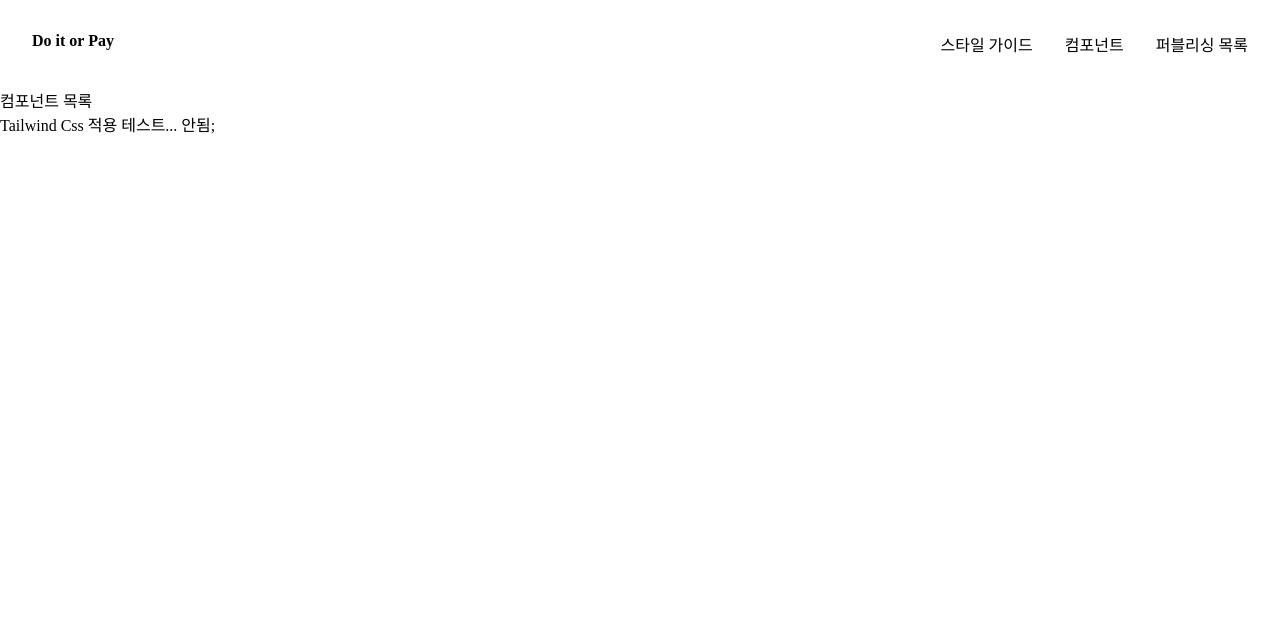
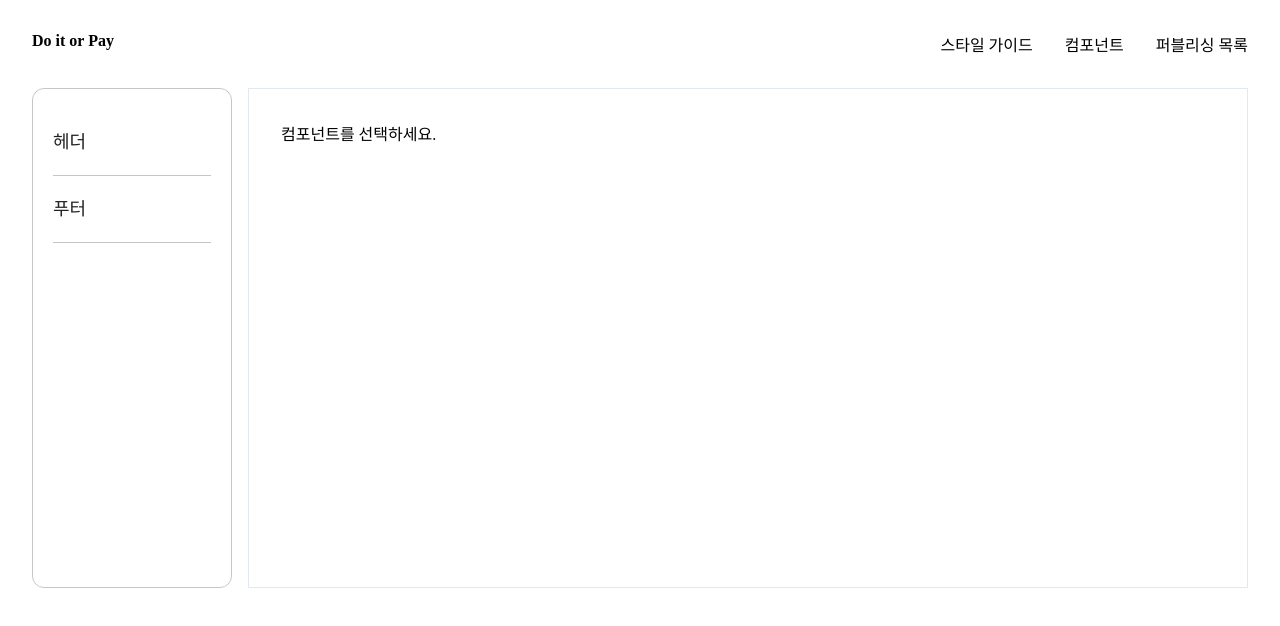
Before and after one commit to DoitorPay/Guide, a React (Vite) app in the folder frontend/: page /cmpguide in a window 1280 px wide. Shown: the top 626 px of the page. Built offline with nearby package versions, Linux system fonts and the light colour scheme; a web font is replaced by a local one.

Commit message:
컴포넌트 사이드바 추가

```diff
--- a/frontend/src/App.jsx
+++ b/frontend/src/App.jsx
@@ -1,12 +1,11 @@
 import React from "react";
 import Router from "./Router";
-import './assets/css/reset.css'
+import "./assets/css/reset.css";
 
 function App() {
   return (
     <div className="App">
       <Router />
-      <div className="bg-blue-500"> Tailwind Css 적용 테스트... 안됨; </div>
     </div>
   );
 }
--- /dev/null
+++ b/frontend/src/assets/css/cmp.css
@@ -0,0 +1,39 @@
+.cmp-sidebar {
+  display: flex;
+  justify-content: space-between;
+  gap: 1rem;
+  flex: 1 1 0%;
+}
+.cmp-sidebar__itemList ul {
+  width: 200px;
+  position: sticky;
+  min-height: 500px;
+  top: 100px;
+  border: 1px solid #c6c6c6;
+  border-radius: 12px;
+  padding: 20px;
+  white-space: nowrap;
+}
+.cmp-sidebar__itemList li {
+  display: block;
+  font-size: 18px;
+  line-height: 18px;
+  color: #222;
+  padding: 24px 0;
+  border-bottom: 1px solid #c6c6c6;
+}
+.cmp-sidebar__components {
+  padding: 2rem;
+  width: 100%;
+  border: 1px solid #e2e8f0;
+}
+.cmp-sidebar__components h3 {
+  font-size: 1.5rem;
+  font-weight: 700;
+  padding: 12px 0;
+}
+.cmp-sidebar__components .cmp-channel {
+  border: 1px solid #c6c6c6;
+  border-radius: 6px;
+  padding: 16px;
+}
--- /dev/null
+++ b/frontend/src/assets/css/cmp.scss
@@ -0,0 +1,46 @@
+.cmp-sidebar {
+  display: flex;
+  justify-content: space-between;
+  gap: 1rem;
+  flex: 1 1 0%;
+
+  &__itemList {
+    ul {
+      width: 200px;
+      position: sticky;
+      min-height: 500px;
+      top: 100px;
+      border: 1px solid #c6c6c6;
+      border-radius: 12px;
+      padding: 20px;
+      white-space: nowrap;
+    }
+
+    li {
+      display: block;
+      font-size: 18px;
+      line-height: 18px;
+      color: #222;
+      padding: 24px 0;
+      border-bottom: 1px solid #c6c6c6;
+    }
+  }
+
+  &__components {
+    padding: 2rem;
+    width: 100%;
+    border: 1px solid #e2e8f0;
+
+    h3 {
+      font-size: 1.5rem;
+      font-weight: 700;
+      padding: 12px 0;
+    }
+
+    .cmp-channel {
+      border: 1px solid #c6c6c6;
+      border-radius: 6px;
+      padding: 16px;
+    }
+  }
+}
--- a/frontend/src/component/cmpSidebar.jsx
+++ b/frontend/src/component/cmpSidebar.jsx
@@ -1 +1,40 @@
-import React, { useState } from 'react';
+import React, { useState } from "react";
+import "../assets/css/cmp.scss";
+// 컴포넌트 목록
+import Header from "../component/header";
+import Footer from "../component/footer";
+
+const itemList = [
+  { id: 1, name: "헤더", path: "../component/header", component: <Header /> },
+  { id: 2, name: "푸터", path: "../component/footer", component: <Footer /> },
+];
+
+export default function CmpSidebar() {
+  const [selectedItem, setSelectedItem] = useState(null);
+
+  return (
+    <div className="inner-wrap cmp-sidebar">
+      <div className="cmp-sidebar__itemList">
+        <ul>
+          {itemList.map((item) => (
+            <li key={item.id} onClick={() => setSelectedItem(item)}>
+              {item.name}
+            </li>
+          ))}
+        </ul>
+      </div>
+
+      <div className="cmp-sidebar__components">
+        {selectedItem ? (
+          <>
+            <h3>{selectedItem.name}</h3>
+            <p className="cmp-channel">📂 경로: {selectedItem.path}</p>
+            {selectedItem.component}
+          </>
+        ) : (
+          <p>컴포넌트를 선택하세요.</p>
+        )}
+      </div>
+    </div>
+  );
+}
--- /dev/null
+++ b/frontend/src/component/footer.jsx
@@ -0,0 +1,35 @@
+// Header.jsx
+import React from "react";
+import { Link } from "react-router-dom";
+import "../assets/css/Header.scss";
+
+function Footer() {
+  return (
+    <>
+      <div>
+        <header>
+          <ul>
+            <div>
+              <li className="header-title">
+                <Link to="/">Do it or Pay</Link>
+              </li>
+            </div>
+            <div className="header-menu">
+              <li>
+                <Link to="/cssGuide">스타일 가이드</Link>
+              </li>
+              <li>
+                <Link to="/cmpguide">컴포넌트</Link>
+              </li>
+              <li>
+                <Link to="/pubGuide">퍼블리싱 목록</Link>
+              </li>
+            </div>
+          </ul>
+        </header>
+      </div>
+    </>
+  );
+}
+
+export default Footer;
--- a/frontend/src/guide/cmpGuide.jsx
+++ b/frontend/src/guide/cmpGuide.jsx
@@ -1,14 +1,14 @@
-import React from "react"
+import React from "react";
+import CmpSidebar from "../component/cmpSidebar";
 
 function CmpGuide() {
-
   return (
     <>
       <div>
-         컴포넌트 목록
+        <CmpSidebar />{" "}
       </div>
     </>
-  )
+  );
 }
 
-export default CmpGuide
+export default CmpGuide;
--- a/frontend/src/guide/cssGuide.jsx
+++ b/frontend/src/guide/cssGuide.jsx
@@ -1,14 +1,7 @@
-import React from "react"
+import React, { useState } from "react";
 
 function CssGuide() {
-
-  return (
-    <>
-      <div>
-         스타일 가이드
-      </div>
-    </>
-  )
+  return <div className="inner-wrap">asdf</div>;
 }
 
-export default CssGuide
+export default CssGuide;
```
